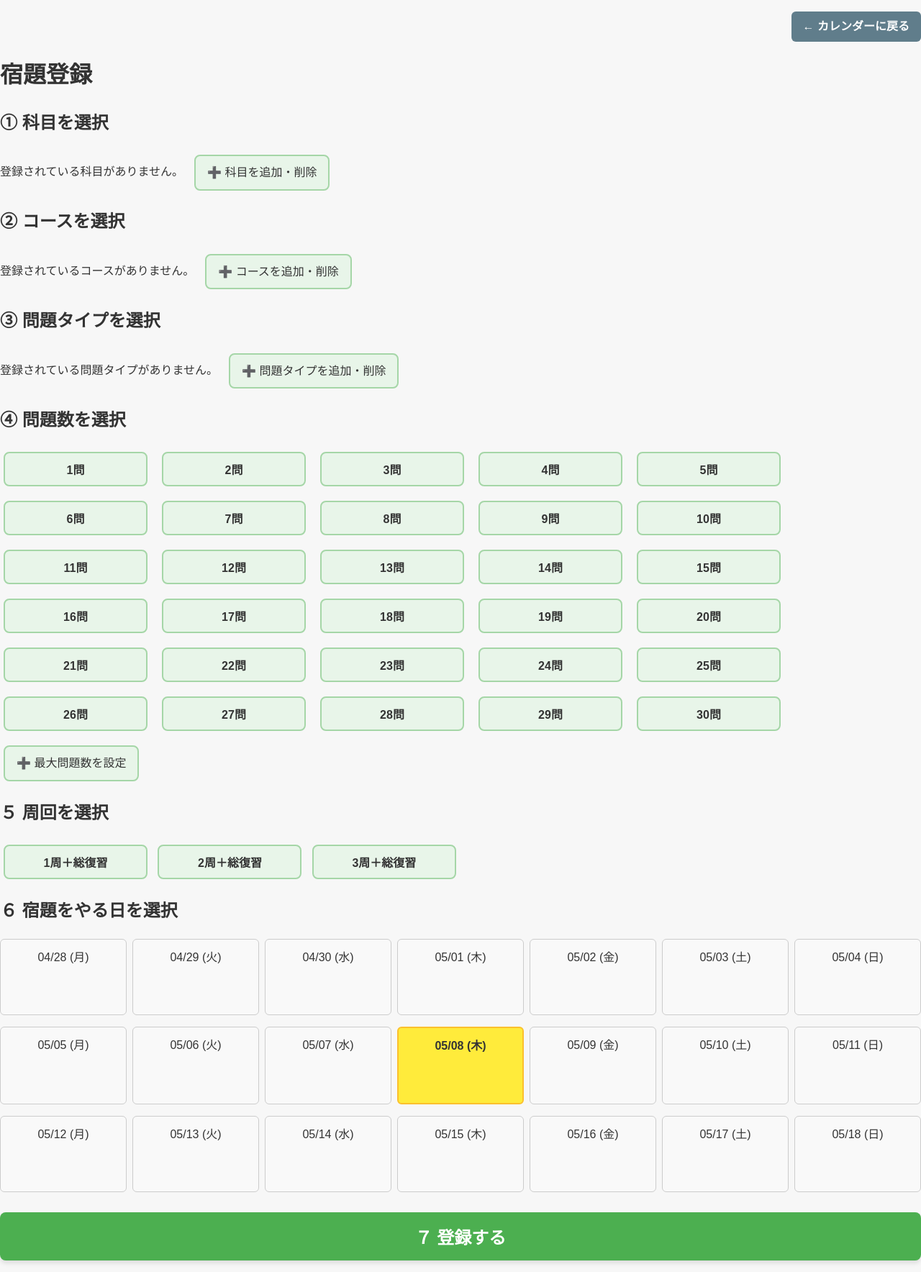
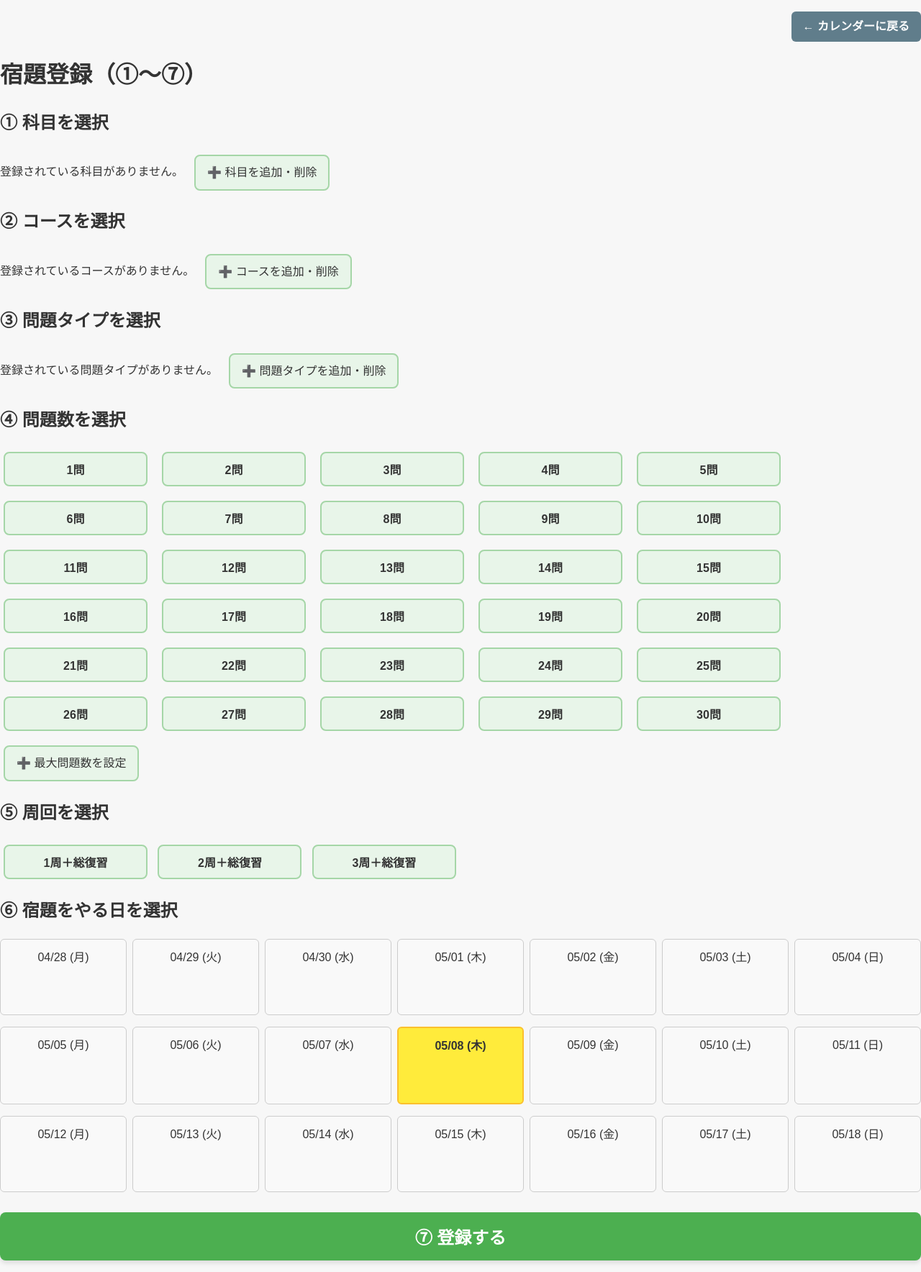
Before and after one commit to masakytkonitiwa/juku_project, a Django app: page /homework/add/ in a window 1280 px wide. Shown: the whole page at 72% size. Run offline with Django 4.2, Linux system fonts and the light colour scheme; data that the repository does not hold is empty.

Commit message:
”数字合わせ”

```diff
--- a/homework/templates/homework/add_event.html
+++ b/homework/templates/homework/add_event.html
@@ -11,12 +11,12 @@
     <p style="text-align: right;">
         <a href="{% url 'weekly_view' %}" class="back-button">← カレンダーに戻る</a>
     </p>
-    <h1>イベント登録①〜③</h1>
+    <h1>イベント登録（①〜③）</h1>
 
     <form method="post">
         {% csrf_token %}
 
-        <h2>イベントを選択①</h2>
+        <h2>①イベントを選択</h2>
         <div>
             {% for template in templates %}
             <div style="display:inline-block; margin:5px;">
@@ -39,7 +39,7 @@
 
 
         <!-- 🆕 カレンダー選択 -->
-        <h2>イベントの日付を選択②</h2>
+        <h2>②イベントの日付を選択</h2>
         <div class="calendar">
 
 
--- a/homework/templates/homework/homework_form.html
+++ b/homework/templates/homework/homework_form.html
@@ -12,7 +12,7 @@
         <a href="{% url 'weekly_view' %}" class="back-button">← カレンダーに戻る</a>
     </p>
 
-    <h1>宿題登録</h1>
+    <h1>宿題登録（①〜⑦）</h1>
 
     <form method="post">
         {% csrf_token %}
@@ -100,14 +100,14 @@
 
 
 
-        <h2>５ 周回を選択</h2>
+        <h2>⑤ 周回を選択</h2>
         <div id="cycle-buttons">
             <button type="button" class="cycle-button" data-value="1">1周＋総復習</button>
             <button type="button" class="cycle-button" data-value="2">2周＋総復習</button>
             <button type="button" class="cycle-button" data-value="3">3周＋総復習</button>
         </div>
 
-        <h2>６ 宿題をやる日を選択</h2>
+        <h2>⑥ 宿題をやる日を選択</h2>
         <div class="calendar">
             {% for day in calendar_days %}
                 <div class="day {% if day == today %}today{% endif %}" data-date="{{ day|date:'Y-m-d' }}">
@@ -140,7 +140,7 @@
         </div>
 
         <p style="text-align: center; margin-top: 20px;">
-            <button type="submit">７ 登録する</button>
+            <button type="submit">⑦ 登録する</button>
         </p>
     </form>
 
```
